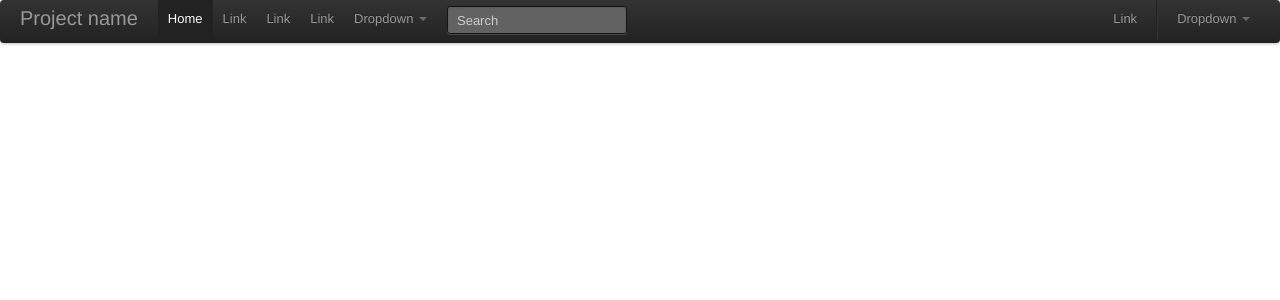
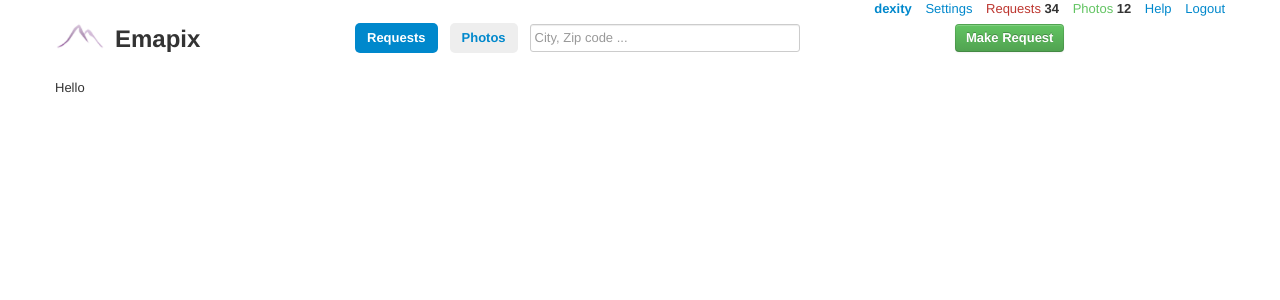
Before and after one commit to dexity/emapix, a Django app: page /layout/requests in a window 1280 px wide. Shown: the top 300 px of the page. Run offline with Django 3.2, Linux system fonts and the light colour scheme; parts of the project's set-up code (start-up, migrations or seed data) failed here and were passed over.

Commit message:
Implemented header of the layout using bootstrap

```diff
--- a/emapix/layout/templates/header.html
+++ b/emapix/layout/templates/header.html
@@ -2,10 +2,11 @@
 <html lang="en">
   <head>
     <meta charset="utf-8">
-    <title>Emapix layouts</title>
+    <title>Emapix Layouts</title>
     <meta name="viewport" content="width=device-width, initial-scale=1.0">
     <meta name="description" content="">
     <meta name="author" content="">
+    <link href="/media/css/main.css" rel="stylesheet">
     <link href="/media/css/bootstrap.css" rel="stylesheet">
     <link href="/media/css/bootstrap-responsive.css" rel="stylesheet">
 </head>
--- a/emapix/layout/templates/requests.html
+++ b/emapix/layout/templates/requests.html
@@ -1,53 +1,31 @@
 {% include 'header.html' %}
 
-  <div class="navbar">
-    <div class="navbar-inner">
-      <div class="container">
-        <a class="btn btn-navbar" data-toggle="collapse" data-target=".nav-collapse">
-          <span class="icon-bar"></span>
-          <span class="icon-bar"></span>
-          <span class="icon-bar"></span>
-        </a>
-        <a class="brand" href="#">Project name</a>
-        <div class="nav-collapse">
-          <ul class="nav">
-            <li class="active"><a href="#">Home</a></li>
-            <li><a href="#">Link</a></li>
-            <li><a href="#">Link</a></li>
-            <li><a href="#">Link</a></li>
-            <li class="dropdown">
-              <a href="#" class="dropdown-toggle" data-toggle="dropdown">Dropdown <b class="caret"></b></a>
-              <ul class="dropdown-menu">
-                <li><a href="#">Action</a></li>
-                <li><a href="#">Another action</a></li>
-                <li><a href="#">Something else here</a></li>
-                <li class="divider"></li>
-                <li class="nav-header">Nav header</li>
-                <li><a href="#">Separated link</a></li>
-                <li><a href="#">One more separated link</a></li>
-              </ul>
-            </li>
-          </ul>
-          <form class="navbar-search pull-left" action="">
-            <input type="text" class="search-query span2" placeholder="Search">
-          </form>
-          <ul class="nav pull-right">
-            <li><a href="#">Link</a></li>
-            <li class="divider-vertical"></li>
-            <li class="dropdown">
-              <a href="#" class="dropdown-toggle" data-toggle="dropdown">Dropdown <b class="caret"></b></a>
-              <ul class="dropdown-menu">
-                <li><a href="#">Action</a></li>
-                <li><a href="#">Another action</a></li>
-                <li><a href="#">Something else here</a></li>
-                <li class="divider"></li>
-                <li><a href="#">Separated link</a></li>
-              </ul>
-            </li>
-          </ul>
-        </div><!-- /.nav-collapse -->
-      </div>
-    </div><!-- /navbar-inner -->
-  </div><!-- /navbar -->
+<div class="container">
+	<div class="pull-right e-nav-user">
+		<a href="#"><b>dexity</b></a> <a href="#">Settings</a>
+		<a href="#" class="brown">Requests</a> <b>34</b>
+		<a href="#" class="green">Photos</a> <b>12</b>
+		<a href="#">Help</a> <a href="#">Logout</a>
+	</div>
+	<div class="clear_both"></div>
+	<div class="row e-nav">
+	   <div class="span3">
+	       <a href="#" id="logo"><img src="/media/img/mountains.png"></a><h2>Emapix</h2>
+	   </div>
+	   <div class="span6">
+           <ul class="nav nav-pills pull-left">
+            <li class="active"><a href="#"><b>Requests</b></a></li>
+            <li><a href="#"><b>Photos</b></a></li>
+           </ul>
+           <form class="pull-left" action="">
+            <input type="text" class="search-query span3" placeholder="City, Zip code ...">
+           </form>
+	   </div>
+	   <div class="span3">
+	       <button class="btn btn-success"><b>Make Request</b></button>
+	   </div>
+	</div>
+	Hello
+</div>
 
 {% include 'footer.html' %}
--- /dev/null
+++ b/media/css/main.css
@@ -0,0 +1,45 @@
+
+/* Basic */
+
+.clear_both {
+	clear: both;
+}
+
+/* Navigation */
+.e-nav-user {
+	margin-bottom: 3px;
+}
+.e-nav-user a {
+	padding-left: 10px;
+}
+.e-nav li > a {
+	background-color: #eeeeee;
+}
+.e-nav ul > li {
+    margin-right: 10px;
+}
+.e-nav .search-query,
+.e-nav .btn {
+	margin-top: 3px;
+}
+
+/* Colors */
+.brown {
+	color: #bd362f;
+}
+.brown:hover {
+	color: #bf1910;
+}
+.green {
+	color: #62c462;
+}
+.green:hover {
+	color: #51a351;
+}
+
+#logo {
+    float: left!important;
+    margin-right: 10px;
+    margin-top: -10px;
+    width: 50px;
+}
```
Also changed, not shown: media/img/mountains.png (added).
